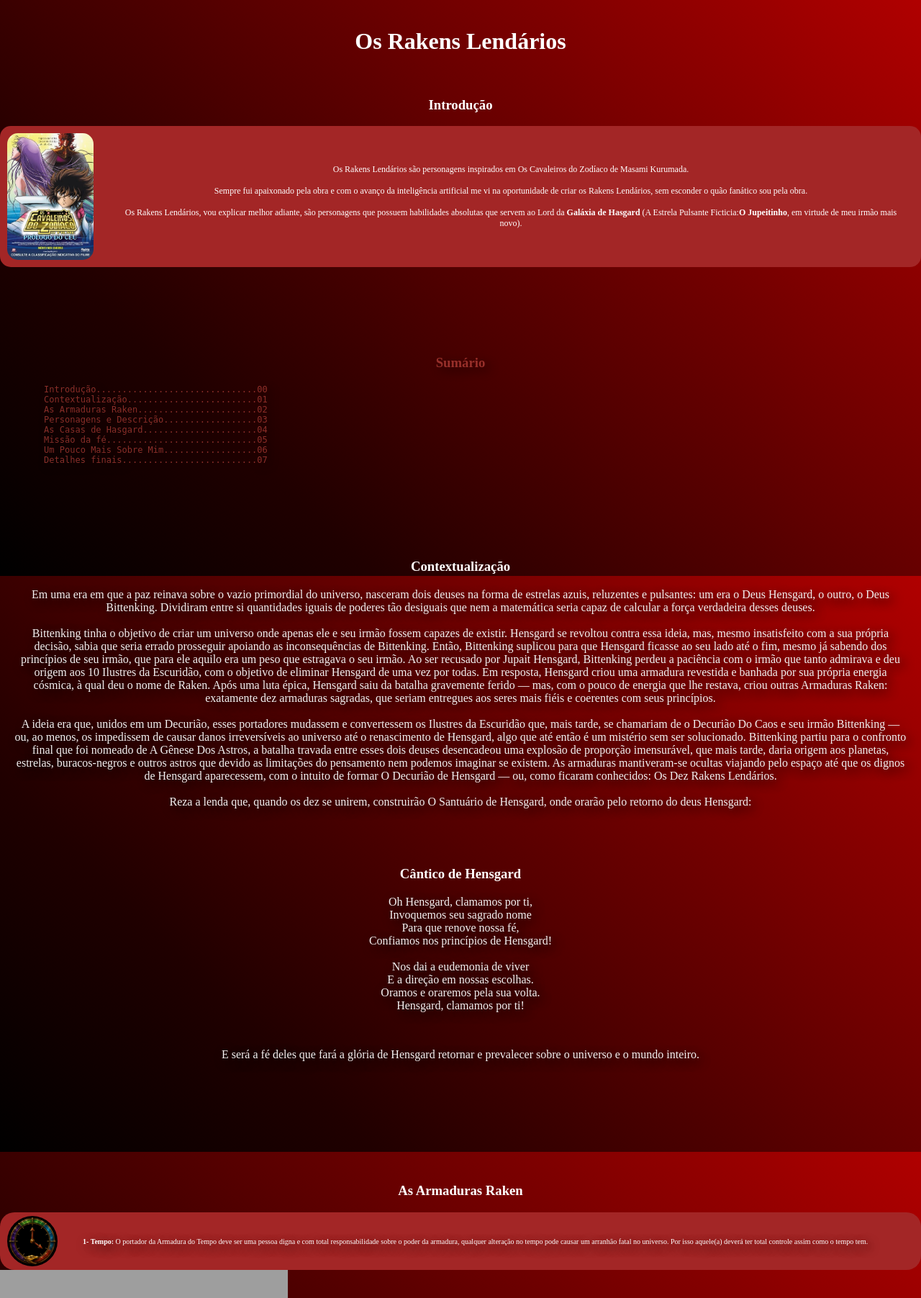
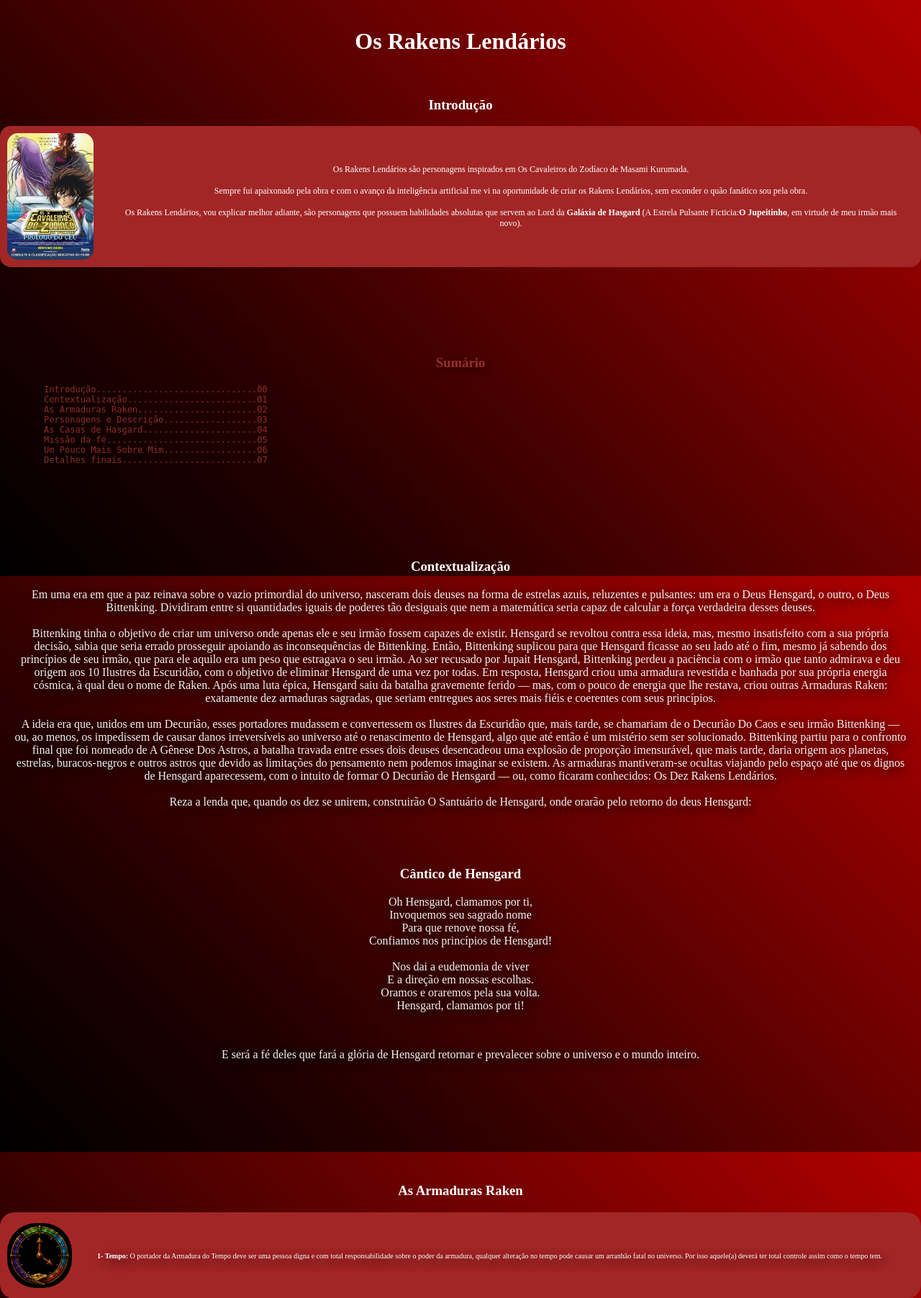
Before and after one commit to jorew/ProjetoRakens, a Node server app: page / in a window 1280 px wide. Shown: the top 1803 px of the page at 72% size. Run offline with Node 20, Linux system fonts and the light colour scheme; grey boxes are pictures that could not be loaded.

Commit message:
design-images

```diff
--- a/public/stylesheets/styleRL.css
+++ b/public/stylesheets/styleRL.css
@@ -143,13 +143,13 @@
 display: flex;
 align-items: center;
 width: auto;
-height: 80px;
+height: 120px;
 }
 
 
 .container-flex2 img {
-max-height: 90px;
-max-width: 70px;
+max-height: 110px;
+max-width: 90px;
 padding: 10px;
 border-radius: 50px;
 
```
